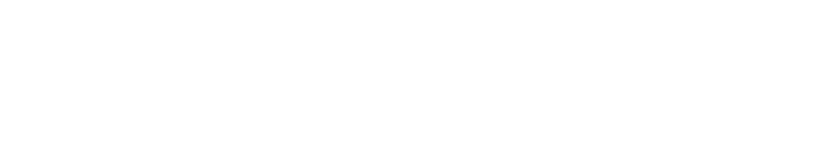
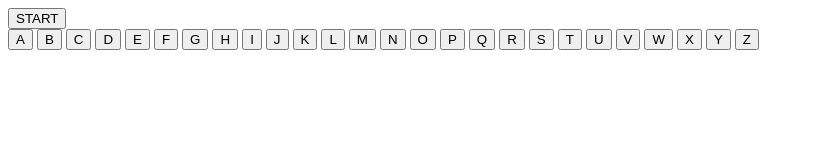
Before and after one commit to jawadalikhel/Hangman, a plain HTML site: page index.html in a window 1280 px wide. Shown: the whole page, without its empty margins (0-814 px from the left). Drawn offline with nearby package versions, Linux system fonts and the light colour scheme.

Commit message:
created my start butto and the buttons for the keyboard

```diff
--- a/index.html
+++ b/index.html
@@ -15,6 +15,47 @@
   </head>
   <body>
 
+    <div id="wrap">
+        <!-- BUTTON FOR RANDOM WORD -->
+      <button class="button">START</button><br>
+      <!-- DIV TO HOLD THE WORD THE USER HAS TO GUESS -->
+      <div class="guessWord"></div>
+
+      <!-- <div class="keyboard"></div> -->
+    </div>
+
+
+    <!-- DIV FOR THE A-Z BUTTONS -->
+    <div class="alphabets">
+      <button class="letterBtn">A</button>
+      <button class="letterBtn">B</button>
+      <button class="letterBtn">C</button>
+      <button class="letterBtn">D</button>
+      <button class="letterBtn">E</button>
+      <button class="letterBtn">F</button>
+      <button class="letterBtn">G</button>
+      <button class="letterBtn">H</button>
+      <button class="letterBtn">I</button>
+      <button class="letterBtn">J</button>
+      <button class="letterBtn">K</button>
+      <button class="letterBtn">L</button>
+      <button class="letterBtn">M</button>
+      <button class="letterBtn">N</button>
+      <button class="letterBtn">O</button>
+      <button class="letterBtn">P</button>
+      <button class="letterBtn">Q</button>
+      <button class="letterBtn">R</button>
+      <button class="letterBtn">S</button>
+      <button class="letterBtn">T</button>
+      <button class="letterBtn">U</button>
+      <button class="letterBtn">V</button>
+      <button class="letterBtn">W</button>
+      <button class="letterBtn">X</button>
+      <button class="letterBtn">Y</button>
+      <button class="letterBtn">Z</button>
+    </div>
+    <div class="guessLetter"></div>
+
     <script src="app.js"></script>
   </body>
 </html>
```
